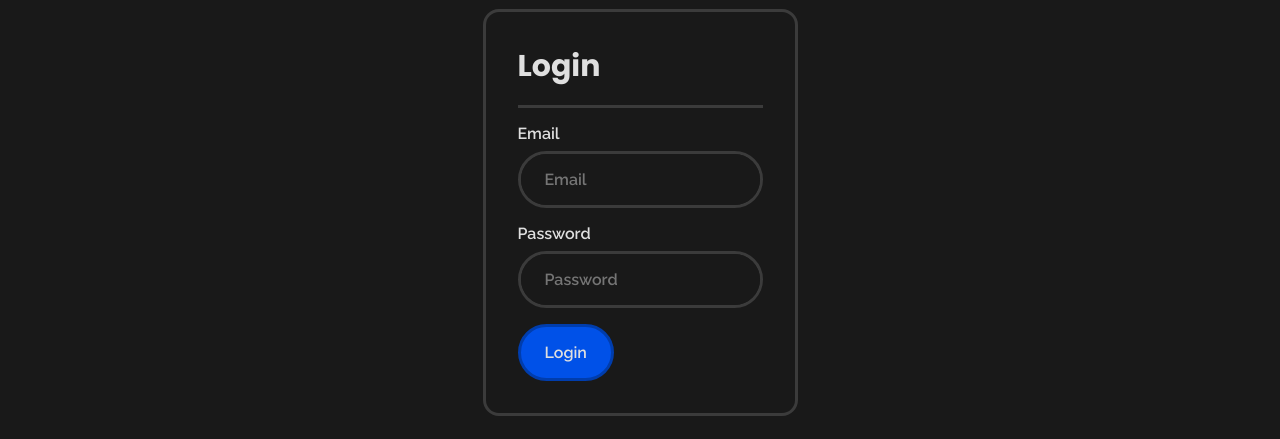
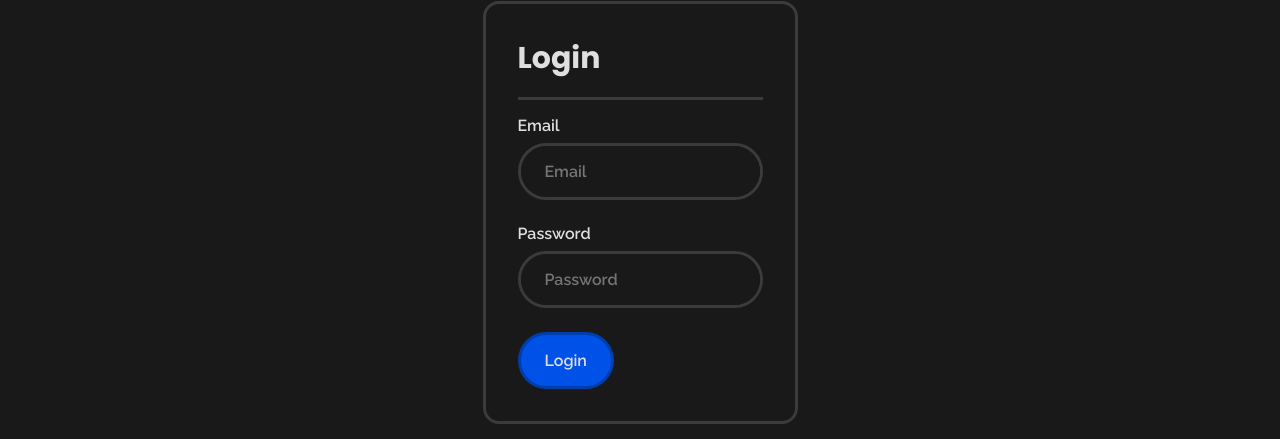
Before and after one commit to Vaalley/kohai-ui, a SvelteKit app: page /login in a window 1280 px wide. Shown: the part 128-567 px from the top of the page. Built offline with nearby package versions, Linux system fonts and the light colour scheme; no server answers.

Commit message:
💄 style: increase form spacing on login and register pages

```diff
--- a/src/routes/login/+page.svelte
+++ b/src/routes/login/+page.svelte
@@ -55,6 +55,6 @@
 	form {
 		display: flex;
 		flex-direction: column;
-		gap: var(--spacing-md);
+		gap: var(--spacing-lg);
 	}
 </style>
--- a/src/routes/register/+page.svelte
+++ b/src/routes/register/+page.svelte
@@ -76,6 +76,6 @@
 	form {
 		display: flex;
 		flex-direction: column;
-		gap: var(--spacing-md);
+		gap: var(--spacing-lg);
 	}
 </style>
```
